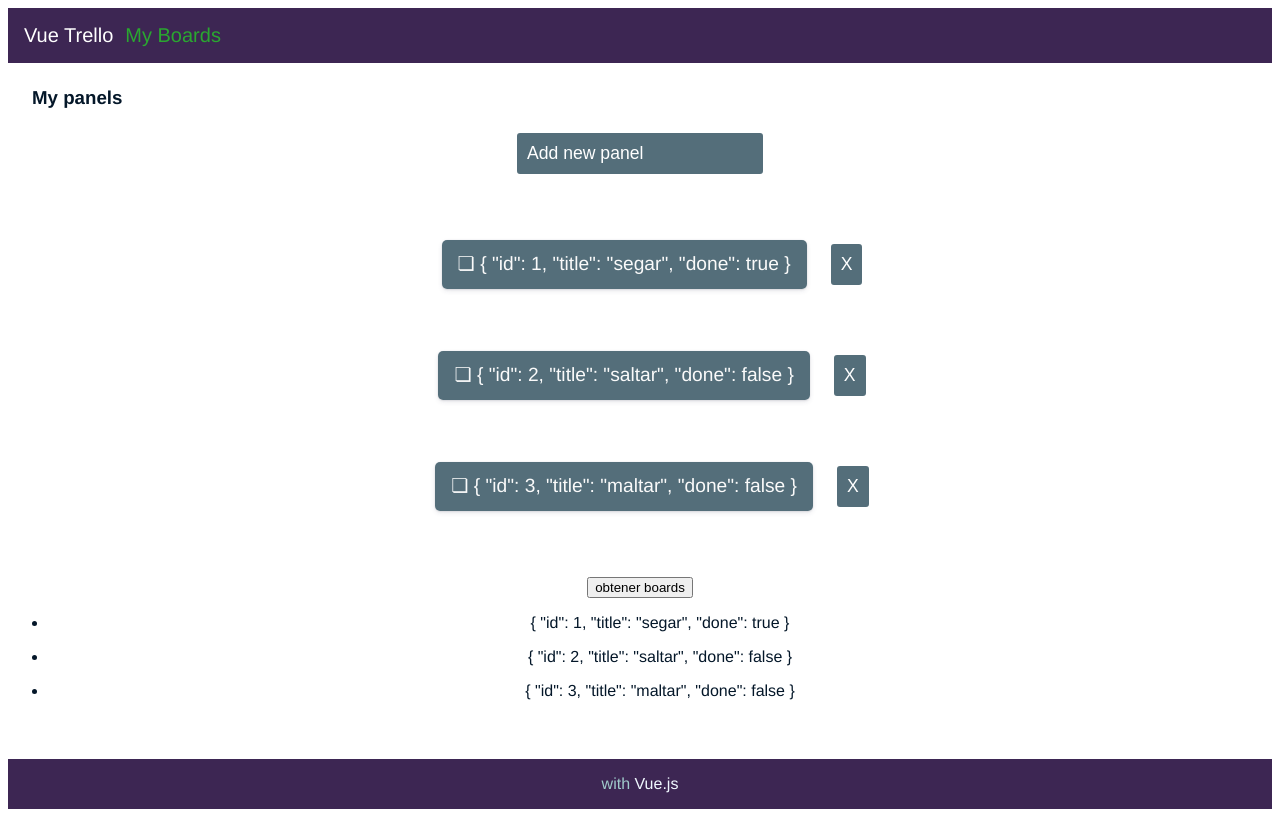
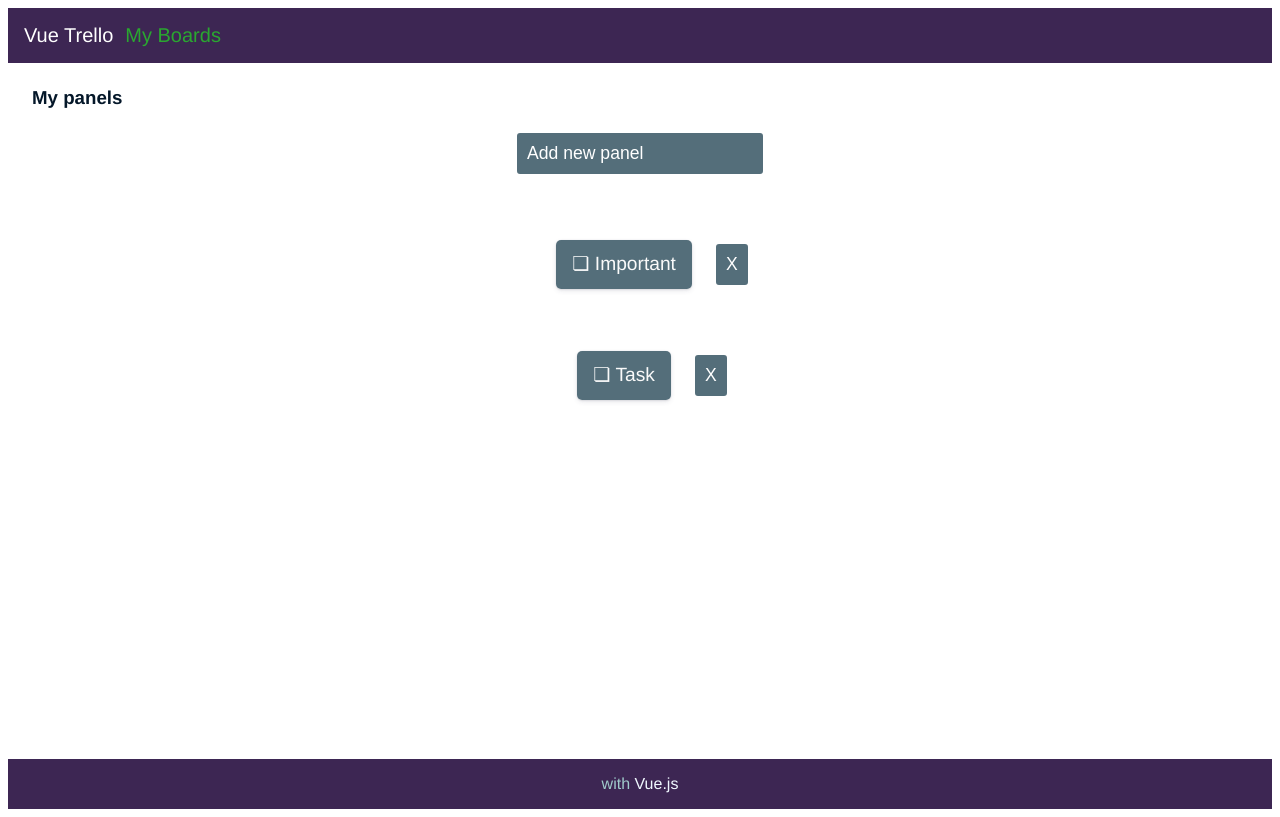
Before and after one commit to JSSatorres/Trello-App-Vue, a Vue app: page /#/ in a window 1280 px wide. Built offline with nearby package versions, Linux system fonts and the light colour scheme; data requests are answered from the project's data file.

Commit message:
fix(BoardCard) repair name

```diff
--- a/src/store/index.js
+++ b/src/store/index.js
@@ -38,9 +38,9 @@ export default new Vuex.Store({
     }
   },
   actions: {
-    async AllBoard({commit}) {
+    async AllBoard({ commit }) {
       console.log('entro')
-      const data = await fetch('http://localhost:3000/todos')
+      const data = await fetch('http://localhost:3000/boards')
       const allBoard = await data.json()
       commit('getAllBoards', allBoard)
     }
--- a/src/views/Home.vue
+++ b/src/views/Home.vue
@@ -16,11 +16,6 @@
         @handelDeleteBoard="deleteBoard()"
       />
     </div>
-    <!-- <ul v-if="getAllBoard !== []"> -->
-    <button v-on:click="AllBoard">obtener boards</button>
-    <ul v-for="(board, index) of getBoard" :key="index">
-      <li>{{ board }}</li>
-    </ul>
   </div>
 </template>
 
```
